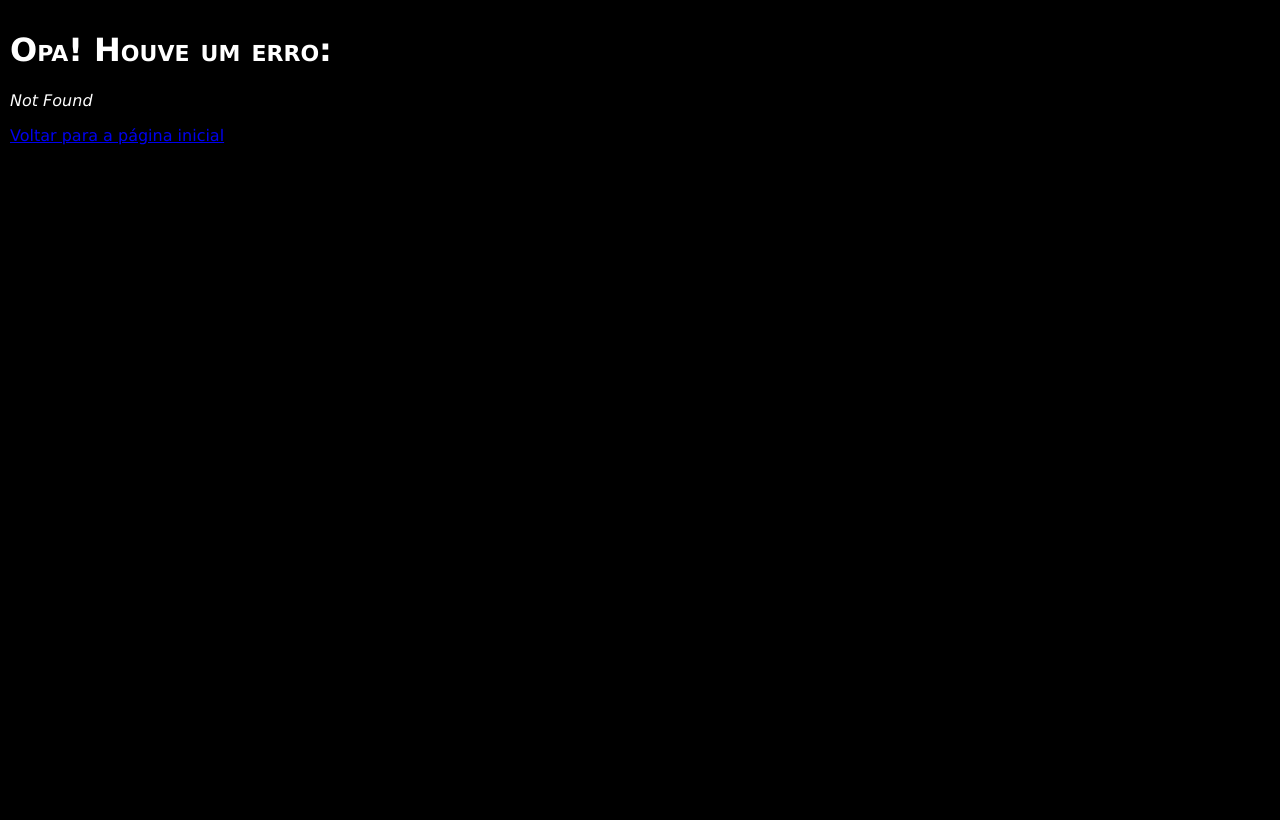
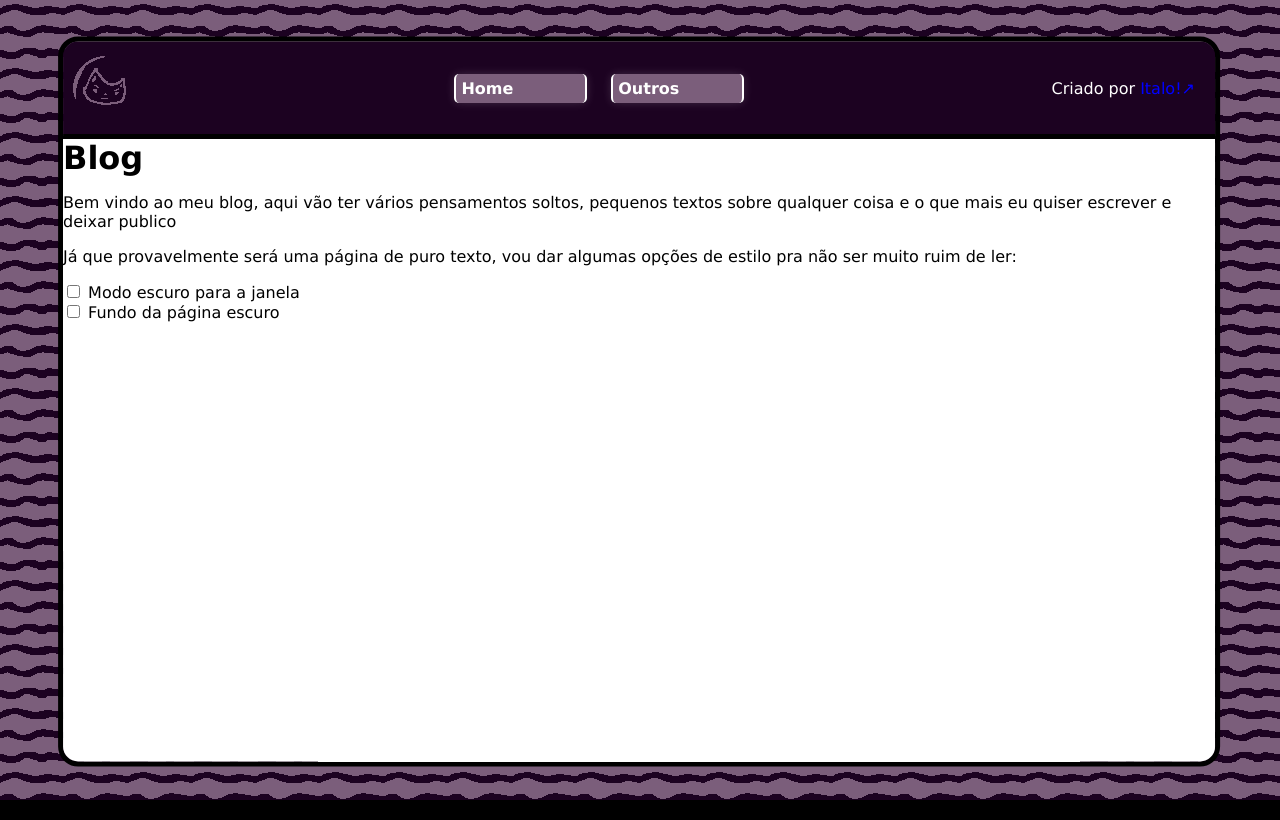
Before and after one commit to joaoitaloal/frontend-italoweb, a React (Vite) app: page /blog in a window 1280 px wide. Before the commit this address had no page. Built offline with nearby package versions, Linux system fonts and the light colour scheme.

Commit message:
Creating blog page

```diff
--- a/src/components/DropdownNav.tsx
+++ b/src/components/DropdownNav.tsx
@@ -18,6 +18,10 @@ function DropdownNav(){
 					<DropdownMenu.Content className={style.content} sideOffset={0}>
 						<DropdownMenu.Item>
 							<Link className={style.navItem} to='about'>Sobre</Link>
+						</DropdownMenu.Item>
+						<DropdownMenu.Separator className={style.separator}/>
+						<DropdownMenu.Item>
+							<Link className={style.navItem} to='blog'>Blog</Link>
 						</DropdownMenu.Item>
 					</DropdownMenu.Content>
 				</DropdownMenu.Portal>
@@ -49,6 +53,10 @@ function DropdownNav(){
 					<DropdownMenu.Item>
 						<a className={style.navItem} href='calculator'>Calculadora↗</a>
 					</DropdownMenu.Item>
+					<DropdownMenu.Separator className={style.separator}/>
+					<DropdownMenu.Item>
+							<Link className={style.navItem} to='blog'>Blog</Link>
+						</DropdownMenu.Item>
 				</DropdownMenu.Content>
 			</DropdownMenu.Portal>
 		</DropdownMenu.Root>
--- a/src/components/NavBar.tsx
+++ b/src/components/NavBar.tsx
@@ -1,4 +1,5 @@
-import { Link, Outlet } from "react-router-dom";
+import { Link, Outlet, useOutletContext } from "react-router-dom";
+import '../main.css'
 import style from '../styles/navbar.module.scss';
 import { HomeIcon, ChatBubbleIcon, EnvelopeClosedIcon } from "@radix-ui/react-icons";
 import catIcon from '/iconOutlined.png';
@@ -7,8 +8,14 @@ import guitarImg from '/guitar.png';
 import ghostImg from '/ghost.png';
 import rghostImg from '/realghost.png'
 import DropdownNav from "./DropdownNav";
+import { useEffect, useState } from "react";
 
-function BackgroundImgs(){
+export function useAcessibility(){
+    return useOutletContext<React.Dispatch<React.SetStateAction<boolean>>>()
+}
+
+function BackgroundImgs(props: any){
+    if(props.darkbg){return(<></>)}
     return(
         <>
             {/*<div id={style.test}></div>*/}
@@ -21,10 +28,17 @@ function BackgroundImgs(){
 }
 
 function NavBar() {
+    const [darkbg, setDarkbg] = useState(false);
+
+    useEffect(() =>{
+        document.body.style.backgroundColor = darkbg?'black':'initial';
+        document.body.style.backgroundImage = darkbg?'none':'initial';
+    },[darkbg])
+
     if(!window.matchMedia("(max-width: 1365px)").matches){
         return (
             <>
-                <BackgroundImgs/>
+                <BackgroundImgs darkbg={darkbg}/>
                 <div id={style.window}>
                     <div id={style.navbar}>
                         <img src={catIcon} alt="Icon" />
@@ -37,14 +51,15 @@ function NavBar() {
                             </nav>
                         <footer id={style.footer}>Criado por <a href="https://github.com/joaoitaloal" target="_blank">Italo!↗</a></footer>
                     </div>
-                    <Outlet />
+                    <div id={style.scrollableContent}>
+                        <Outlet context={setDarkbg satisfies React.Dispatch<React.SetStateAction<boolean>>}/>
+                    </div>
                 </div>
             </>
         )
     }else{
         return(
             <>
-            {/*<BackgroundImgs/>*/}
             <div id={style.window}>
                 <div id={style.navbar}>
                 <img src={catIcon} alt="Icon" />
--- a/src/main.css
+++ b/src/main.css
@@ -4,13 +4,15 @@
     url('/retro-gaming.ttf') format('font/ttf');
 }*/
 
+:root{
+    background-color: black;
+    background-image: url('/backgroundtile.png');
+}
+
 body{
     padding: 0;
     margin: 0;
     height: 100vh;
-
-    background-color: rgb(116, 104, 83);
-    background-image: url('/backgroundtile.png');
 
     font-family: Verdana, Geneva, Tahoma, sans-serif;
 }
--- a/src/main.tsx
+++ b/src/main.tsx
@@ -4,10 +4,10 @@ import { createRoot } from 'react-dom/client'
 import App from './pages/App.tsx'
 import NavBar from './components/NavBar.tsx';
 import ErrorPage from './pages/ErrorPage.tsx';
-import './main.css'
 import Diary from './pages/Diary.tsx';
 import Chat from './pages/Chat.tsx';
 import About from './pages/About.tsx';
+import Blog from './pages/Blog.tsx';
 
 const router = createBrowserRouter([
   {
@@ -32,6 +32,10 @@ const router = createBrowserRouter([
         element: <About/>
       },
       {
+        path: "blog",
+        element: <Blog/>
+      },
+      {
         path: "test",
         element: <h1>test</h1>
       }
--- a/src/pages/About.tsx
+++ b/src/pages/About.tsx
@@ -8,6 +8,19 @@ function About(){
         if(english){
             return(
                 <>
+                <div>
+                    <h2>05/11/2024</h2>
+                    <p>Started blog page</p>
+                    <p>I think i've been trying to fix a single css problem for like 4 hours god i hate this so much</p>
+                    <p>Decided to rollback all changes whatever i can do better another day, my brain is fried</p>
+                    <p>Maybe give up on making user options for the blog page</p>
+                </div>
+                <div>
+                    <h2>04/11/2024</h2>
+                    <p>I want to make a "blog" page next, not really a blog probably, just a place where i can put anything that is on my mind, now that i wrote that i think thats exactly what a blog is</p>
+                    <p>When i do make the blog page i think this page will probably be a little less verbose and more like summarys of what changed</p>
+                    <p>Not doing it today though</p>
+                </div>
                 <div>
                     <h2>03/11/2024</h2>
                     <p>Finished the messages log for chat page, it now loads all messages from the day, looks cool i think. Also now shows the time the message was sent</p>
@@ -48,7 +61,7 @@ function About(){
                 </div>
                 <div>
                     <h2>28/10/2024</h2>
-                    <p>Did last changes on the chat style, the css is a very messy because of the rollbacks i had to make last time so if i ever need to change this again good luck to me</p>
+                    <p>Did last changes on the chat style, the css is very messy because of the rollbacks i had to make last time so if i ever need to change this again good luck to me</p>
                     <p>Not a big fan of the look of the inputs but its not that bad, the font is also not helping</p>
                     <p>Want to change the navbar before doing another page
                     Done, navbar is looking pretty good now, used a dropdown menu from radix to avoid putting 10 buttons on the screen. The mobile problem is worse now but i will ignore that for as long as i can</p>
@@ -146,7 +159,6 @@ function About(){
     return(
         <div id={style.about}>
             <h1 id={style.title}>Sobre</h1>
-            <div>
             <div id={style.aboutbox}>
                 <h2>Sobre</h2>
                 <p>
@@ -165,8 +177,6 @@ function About(){
                 <p>Tá tudo em inglês mas eu pretendo traduzir em breve. Tem algumas coisas censuradas por segurança também <br /> Datas no formato DD/MM/YYYY.</p>
                 <AboutText/>
             </div>
-            </div>
-            <div>
             <div id={style.todo}>
                 <h2>Planos</h2>
                 <ul>
@@ -190,7 +200,6 @@ function About(){
                 </ul>
             </div>
         </div>
-        </div>
     )
 }
 
--- /dev/null
+++ b/src/pages/Blog.tsx
@@ -0,0 +1,23 @@
+import style from '../styles/blog.module.scss';
+import { useAcessibility } from '../components/NavBar.tsx';
+import { useState } from 'react';
+
+function Blog(){
+    //acessibility
+    const [nightmode, setNightmode] = useState(false)
+    const acess = useAcessibility()
+
+    return(
+        <div id={style.blog} style={{backgroundColor: nightmode?'black':'white', color: nightmode?'white':'black'}}>
+            <h1>Blog</h1>
+            <p>Bem vindo ao meu blog, aqui vão ter vários pensamentos soltos, pequenos textos sobre qualquer coisa e o que mais eu quiser escrever e deixar publico</p>
+            <p>Já que provavelmente será uma página de puro texto, vou dar algumas opções de estilo pra não ser muito ruim de ler:</p>
+            <div>
+                <input type="checkbox" name="nightmode" id="nightmode" onChange={() => setNightmode(prevstate => !prevstate)}/> <label htmlFor="nightmode">Modo escuro para a janela</label> <br />
+                <input type="checkbox" name="darkbg" id="darkbg" onChange={() => acess(prevstate => !prevstate)}/> <label htmlFor="blackbg">Fundo da página escuro</label>
+            </div>
+        </div>
+    )
+}
+
+export default Blog
--- a/src/pages/Chat.tsx
+++ b/src/pages/Chat.tsx
@@ -13,8 +13,8 @@ function Chat(){
         const scroll = useRef(null)
 
         useEffect(() => {
-            /*testing: */
-            setLog([{name: 'teste', message: 'teste', picId: 0, time: '99:99:99',date: '03/10/2024'},{name: 'teste', message: 'teste', picId: 0, time: '99:99:99',date: '03/10/2024'},{name: 'teste', message: 'teste', picId: 0, time: '99:99:99',date: '03/10/2024'},{name: 'teste', message: 'tedasdadsadasdadsadasdasdasdasdsdadasdasdste', picId: 0, time: '99:99:99',date: '03/10/2024'},{name: 'teste', message: 'teste', picId: 0, time: '99:99:99',date: '03/10/2024'}])
+            /*testing:
+            setLog([{name: 'teste', message: 'teste', picId: 0, time: '99:99:99',date: '03/10/2024'}])*/
 
             socket.connect();
 
--- /dev/null
+++ b/src/styles/blog.module.scss
@@ -0,0 +1,10 @@
+//By default the window should be kinda lightmode
+#blog{
+    background-color: white;
+    height: 100%;
+
+    h1{
+        margin: 0 auto;
+    }
+
+}
--- a/src/styles/navbar.module.scss
+++ b/src/styles/navbar.module.scss
@@ -1,4 +1,10 @@
 @use './colors.scss' as colors;
+
+
+body{
+    background-color: rgb(116, 104, 83);
+    background-image: url('/backgroundtile.png');
+}
 
 #navbar{
     position: sticky;
@@ -60,8 +66,6 @@
 }
 
 #window{
-    background-color: white;
-    background-image: url('/backgroundwindowtile.png');
     border: solid 5px black;
     border-radius: 20px;
 
@@ -73,6 +77,16 @@
     transform: translate(20%, 20%);
 
     scrollbar-width: none;
+}
+
+#scrollableContent{
+    background-color: white;
+    background-image: url('/backgroundwindowtile.png');
+
+    overflow-x: hidden;
+    overflow-y: scroll;
+
+    height: 100%;
 }
 
 #gamepad{
```
Lines whose indentation alone changed are shown as unchanged.
